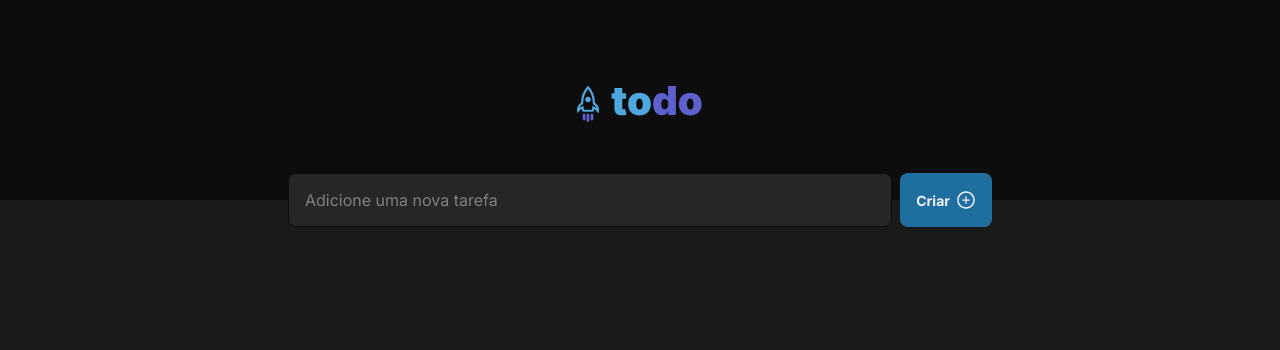
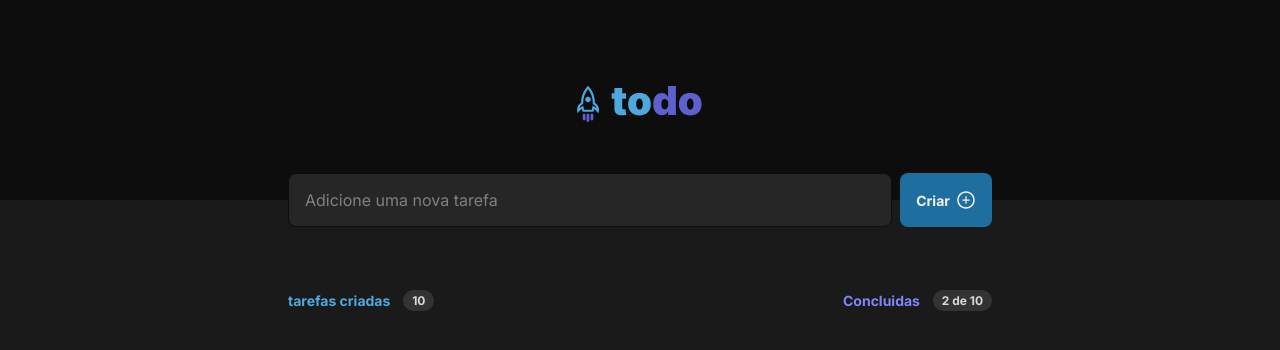
Before and after one commit to dhoouglas/ignite-to-do, a React (Vite) app: page / in a window 1280 px wide. Shown: the top 350 px of the page. Built offline with nearby package versions, Linux system fonts and the light colour scheme.

Commit message:
Created  component Tasks

```diff
--- a/src/App.tsx
+++ b/src/App.tsx
@@ -1,4 +1,5 @@
 import { Header } from './components/Header'
+import { Tasks } from './components/Tasks'
 import './styles/global.css'
 
 function App() {
@@ -6,6 +7,8 @@ function App() {
   return (
     <>
       <Header />
+
+      <Tasks />
     </>
   )
 }
--- /dev/null
+++ b/src/components/Tasks/index.tsx
@@ -0,0 +1,19 @@
+import styles from './tasks.module.css'
+
+export function Tasks() {
+    return (
+        <section className={styles.tasks}>
+            <header className={styles.header}>
+                <div>
+                    <p>tarefas criadas</p>
+                    <span>10</span>
+                </div>
+
+                <div>
+                    <p className={styles.textPurple}>Concluidas</p>
+                    <span>2 de 10</span>
+                </div>
+            </header>
+        </section>
+    );
+}
--- /dev/null
+++ b/src/components/Tasks/tasks.module.css
@@ -0,0 +1,39 @@
+.tasks {
+    width: 100%;
+    max-width: 46rem;
+    margin: 0 auto;
+    margin-top: 5.625rem;
+    padding: 0 1rem;
+}
+
+.header {
+    display: flex;
+    align-items: center;
+    justify-content: space-between;
+    margin-bottom: 1.5rem;
+}
+
+.header div {
+    display: flex;
+    align-items: center;
+    gap: 0.8rem;
+}
+
+.header p {
+    color: var(--blue);
+    font-size: 0.875rem;
+    font-weight: 700;
+}
+
+.header p.textPurple {
+    color: var(--purple);
+}
+
+.header span {
+    background: var(--gray-400);
+    color: var(--gray-200);
+    padding: 3px 9px;
+    border-radius: 999px;
+    font-size: 0.75rem;
+    font-weight: 700;
+}
```
